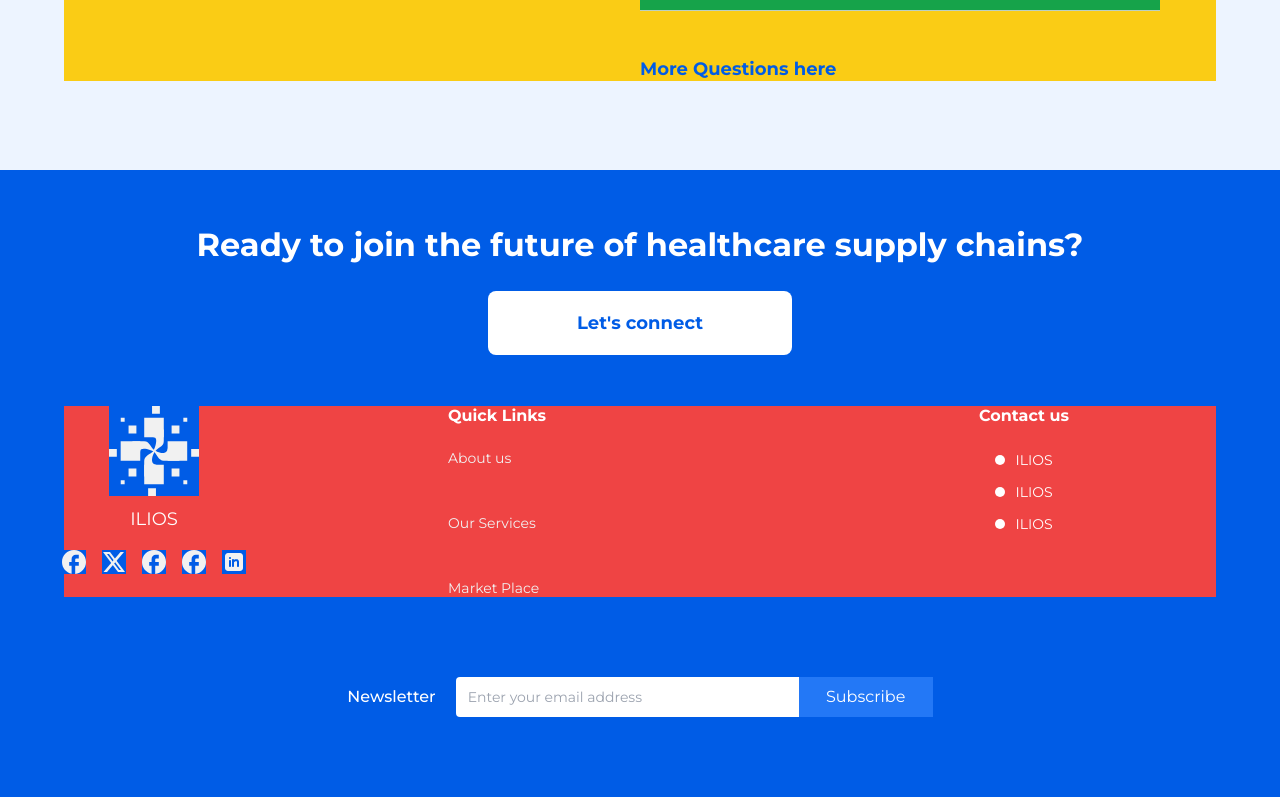
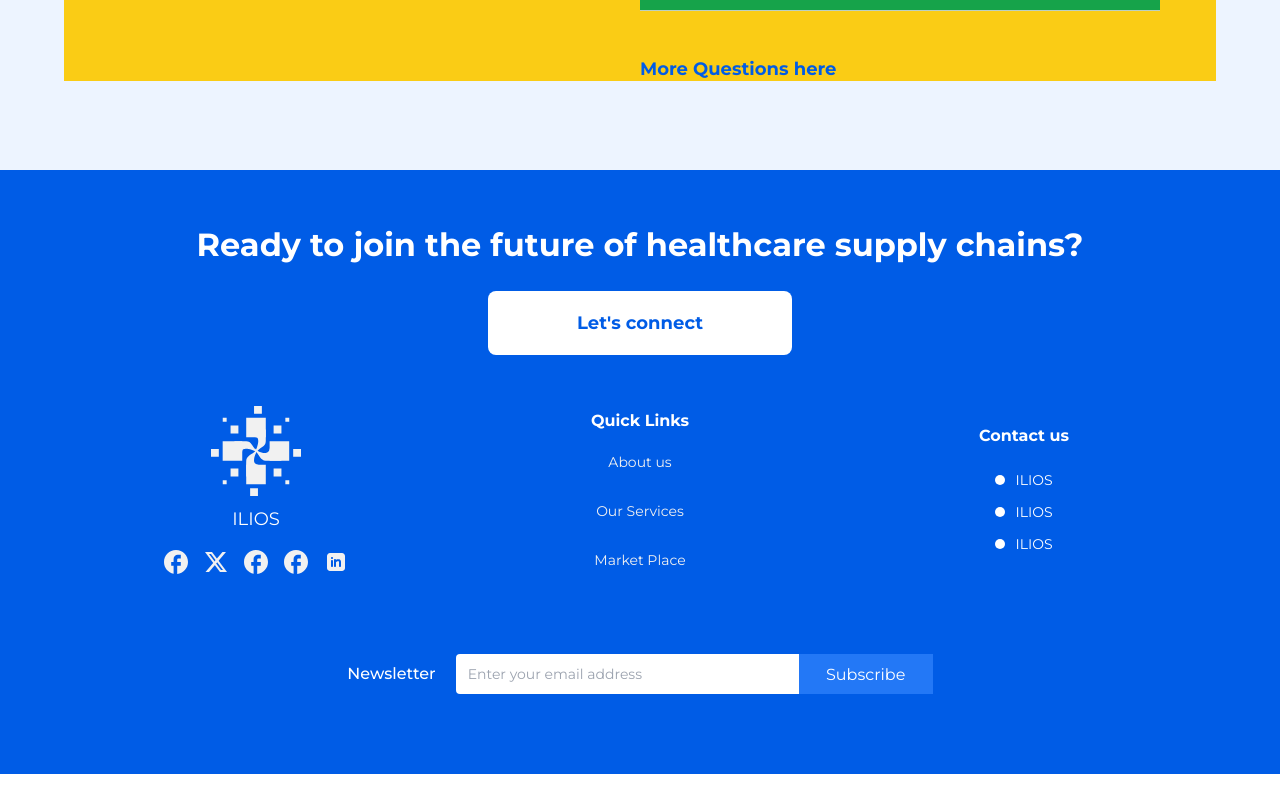
Before and after one commit to ilios91/ilios-fe, a Next.js app: page / in a window 1280 px wide. Shown: the part 3172-3969 px from the top of the page. After the commit the page ends 3946 px from the top, so only its background shows below. Built offline with nearby package versions, Linux system fonts and the light colour scheme.

Commit message:
minor fix

```diff
--- a/src/components/layout/Footer.tsx
+++ b/src/components/layout/Footer.tsx
@@ -12,8 +12,8 @@ export default function Footer() {
         </div>
 
         {/* Links */}
-        <div className="bg-red-500 grid gap-y-10 sm:grid-cols-3 w-full mx-auto mt-[51px] mb-7">
-          <div className="flex flex-col">
+        <div className="w-full flex flex-col items-center gap-y-16  mx-auto mt-[51px] mb-7 || md:flex-row">
+          <div className="w-full flex flex-col items-center || md:w-2/6">
             <div className="flex justify-center items-center w-[180px] flex-col">
               <svg
                 width="90"
@@ -325,24 +325,17 @@ export default function Footer() {
             </div>
           </div>
 
-          <div className="flex flex-col">
-            <h2 className="font-bold text-base leading-[19.5px] text-white mb-6">
-              Quick Links
+          <div className="w-full flex flex-col items-center || md:w-2/6">
+            <h2 className="font-bold text-base leading-[19.5px] text-white mb-6"> Quick Links
             </h2>
-            <ul className="flex flex-col gap-y-12">
-              <li className="text-[#F1F1F1] text-sm font-normal leading-[17px]">
-                About us
-              </li>
-              <li className="text-[#F1F1F1] text-sm font-normal leading-[17px]">
-                Our Services
-              </li>
-              <li className="text-[#F1F1F1] text-sm font-normal leading-[17px]">
-                Market Place
-              </li>
+            <ul className="flex flex-col gap-y-8 items-center text-sm font-normal text-[#F1F1F1]">
+              <li className="leading-[17px]"> About us </li>
+              <li className="leading-[17px]"> Our Services </li>
+              <li className="leading-[17px]"> Market Place </li>
             </ul>
           </div>
 
-          <div className="flex items-center flex-col">
+          <div className="w-full flex items-center flex-col || md:w-2/6">
             <h2 className="font-bold text-base leading-[19.5px] text-white mb-6">
               Contact us
             </h2>
```
